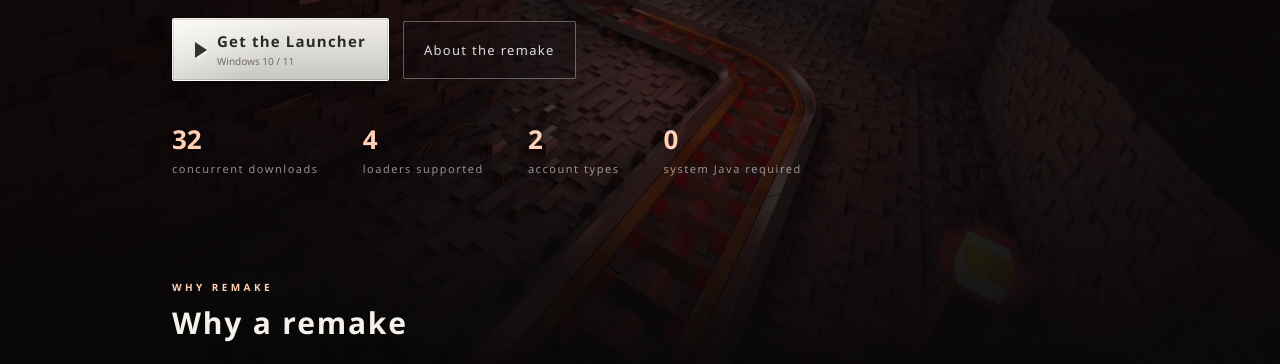
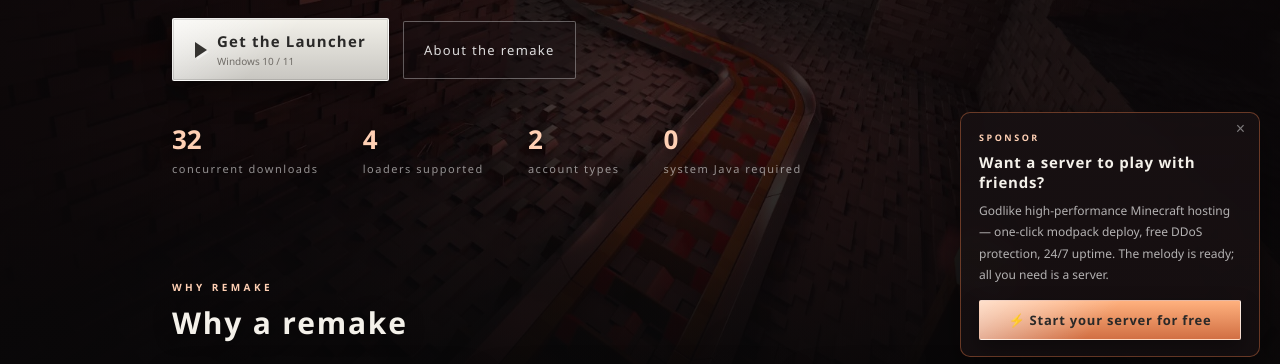
Before and after one commit to leiming2333/The-Melody-of-Oblivion-Remake, a plain HTML site: page index.html in a window 1280 px wide. Shown: the part 423-787 px from the top of the page. Drawn offline with Linux system fonts and the light colour scheme.

Commit message:
Add files via upload

```diff
--- a/index.html
+++ b/index.html
@@ -142,6 +142,16 @@
       </section>
     </main>
 
+    <aside class="sponsor-card" id="sponsor-card" aria-label="赞助商广告">
+      <button class="sponsor-close" type="button" id="sponsor-close" aria-label="关闭广告">×</button>
+      <p class="sponsor-tag" data-i18n="sponsor.tag">赞助商 · SPONSOR</p>
+      <h3 data-i18n="sponsor.title">想和朋友一起开服玩？</h3>
+      <p data-i18n="sponsor.body">Godlike 高性能 Minecraft 服务器托管——一键部署整合包，免费 DDoS 防护，24/7 在线。旋律响起，就差一台服务器了。</p>
+      <a class="sponsor-cta" href="https://affiliate.godlike.host/tg1" target="_blank" rel="noopener sponsored">
+        <span data-i18n="sponsor.cta">⚡ 免费开启你的服务器</span>
+      </a>
+    </aside>
+
     <footer class="site-footer">
       <div class="footer-meta">
         <strong data-i18n="brand.name">忘却的旋律</strong>
--- a/site.js
+++ b/site.js
@@ -97,6 +97,11 @@ const translations = {
     "download.ctaSub": "Launcher 0.1.0 · In development",
     "footer.disclaimer": "Unofficial project, not affiliated with Mojang / Microsoft",
     "footer.scene": "Scene",
+    "sponsor.tag": "SPONSOR",
+    "sponsor.title": "Want a server to play with friends?",
+    "sponsor.body":
+      "Godlike high-performance Minecraft hosting — one-click modpack deploy, free DDoS protection, 24/7 uptime. The melody is ready; all you need is a server.",
+    "sponsor.cta": "⚡ Start your server for free",
   },
 };
 
@@ -153,3 +158,23 @@ const savedLang =
   readStoredLang() ||
   (navigator.language && navigator.language.toLowerCase().startsWith("zh") ? "zh" : "en");
 applyLanguage(savedLang);
+
+const sponsorCard = document.getElementById("sponsor-card");
+const sponsorClose = document.getElementById("sponsor-close");
+
+function sponsorDismissed() {
+  try {
+    return sessionStorage.getItem("sponsor-dismissed") === "1";
+  } catch {
+    return false;
+  }
+}
+
+if (sponsorDismissed()) sponsorCard.classList.add("is-hidden");
+
+sponsorClose.addEventListener("click", () => {
+  sponsorCard.classList.add("is-hidden");
+  try {
+    sessionStorage.setItem("sponsor-dismissed", "1");
+  } catch {}
+});
--- a/styles.css
+++ b/styles.css
@@ -494,6 +494,102 @@ main {
   background: #d16f43;
 }
 
+.sponsor-card {
+  position: fixed;
+  right: 20px;
+  bottom: 20px;
+  z-index: 30;
+  width: min(300px, calc(100vw - 40px));
+  padding: 18px 18px 16px;
+  border: 1px solid rgba(209, 111, 67, 0.45);
+  border-radius: 10px;
+  background: linear-gradient(180deg, rgba(23, 16, 18, 0.92), rgba(23, 16, 18, 0.82));
+  box-shadow: 0 14px 32px rgba(0, 0, 0, 0.45);
+  backdrop-filter: blur(6px);
+  animation: sponsor-in 480ms ease 1.2s both;
+  transition: transform 160ms ease, border-color 160ms ease;
+}
+
+.sponsor-card:hover {
+  transform: translateY(-3px);
+  border-color: rgba(209, 111, 67, 0.85);
+}
+
+.sponsor-card.is-hidden {
+  display: none;
+}
+
+@keyframes sponsor-in {
+  from {
+    opacity: 0;
+    transform: translateY(16px);
+  }
+  to {
+    opacity: 1;
+    transform: translateY(0);
+  }
+}
+
+.sponsor-tag {
+  margin: 0 0 8px;
+  color: #ffd0b4;
+  font-size: 9px;
+  font-weight: 700;
+  letter-spacing: 0.28em;
+}
+
+.sponsor-card h3 {
+  margin: 0 0 8px;
+  font-size: 15px;
+  letter-spacing: 0.05em;
+}
+
+.sponsor-card p:not(.sponsor-tag) {
+  margin: 0 0 14px;
+  color: rgba(255, 255, 255, 0.68);
+  font-size: 12px;
+  line-height: 1.8;
+}
+
+.sponsor-cta {
+  display: flex;
+  align-items: center;
+  justify-content: center;
+  padding: 10px 14px;
+  border: 1px solid rgba(255, 255, 255, 0.5);
+  border-radius: 2px;
+  color: #2a2928;
+  font-size: 13px;
+  font-weight: 600;
+  letter-spacing: 0.06em;
+  background: linear-gradient(135deg, rgba(255, 255, 255, 0.6), transparent 48%), linear-gradient(180deg, #ffb17e, #d16f43);
+  box-shadow: 0 8px 20px rgba(0, 0, 0, 0.35);
+  transition: filter 160ms ease, transform 160ms ease;
+}
+
+.sponsor-cta:hover {
+  filter: brightness(1.1);
+  transform: translateY(-1px);
+}
+
+.sponsor-close {
+  position: absolute;
+  top: 6px;
+  right: 8px;
+  padding: 2px 6px;
+  border: none;
+  color: rgba(255, 255, 255, 0.45);
+  font-size: 16px;
+  line-height: 1;
+  background: transparent;
+  cursor: pointer;
+  transition: color 160ms ease;
+}
+
+.sponsor-close:hover {
+  color: #fff;
+}
+
 @media (max-width: 640px) {
   .site-nav {
     display: none;
```
